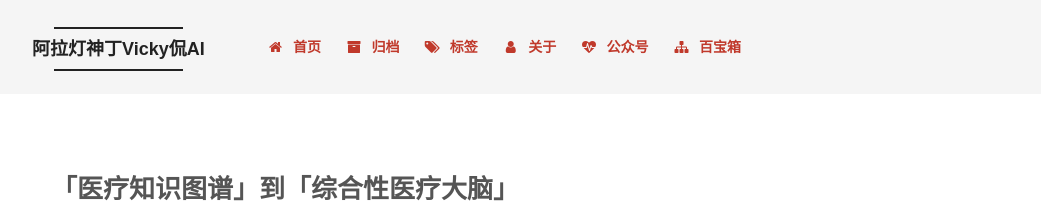
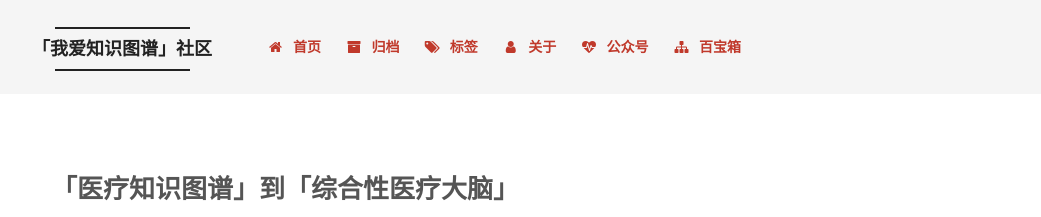
Before and after one commit to jingshui2014/52kg, a Jekyll site: the page built from index.html, in a window 1280 px wide. Shown: the top 217 px of the page, without its empty margins (239-1280 px from the left). Built offline with Jekyll 4.4.1, drawn with Linux system fonts in a browser that asks for light colours; some web fonts are replaced; the list of posts is cut into pages by our own code; comment, search, counter and statistics services are not loaded; some of the changed lines change nothing that is shown.

Commit message:
Update _config.yml

```diff
--- a/_config.yml
+++ b/_config.yml
@@ -4,17 +4,17 @@
 # ---------------------------------------------------------------
 
 # Site
-title: 阿拉灯神丁Vicky侃AI
-subtitle:
-description: AI-PM视角 | 智见未来 | 分享AI干货 | 产品哲学 | 个人感悟
-author: 阿拉灯神丁Vicky
+title: 「我爱知识图谱」社区
+subtitle: 52kg-I·Love·KnowledgeGraph
+description: 建立知识图谱爱好者社区
+author: 52kg
 # Support language: de, en, fr-FR, id, ja, ko, pt-BR, pt, ru, zh-Hans, zh-hk, zh-tw
 language: zh-Hans
 date_format: '%Y-%m-%d'
 port: 5000
 
 # 开启打赏
-reward_comment: 放个赞赏码，万一有帅哥美女想给点赏钱呢，哈哈！
+reward_comment: 贡献「我爱知识图谱」社区
 wechatpay: https://www.bobinsun.cn/assets/images/Wechat-pay.png
 
 # URL
@@ -232,8 +232,8 @@ font:
 # Value is the target link (E.g. GitHub: https://github.com/iissnan)
 social:
   #LinkLabel: Link
-  知乎: https://www.zhihu.com/people/AladengodmanVicky/activities
-  简书: https://www.jianshu.com/u/d35797a7d500
+  #知乎: https://www.zhihu.com/people/AladengodmanVicky/activities
+  #简书: https://www.jianshu.com/u/d35797a7d500
 
 
 # Social Links Icons
```
